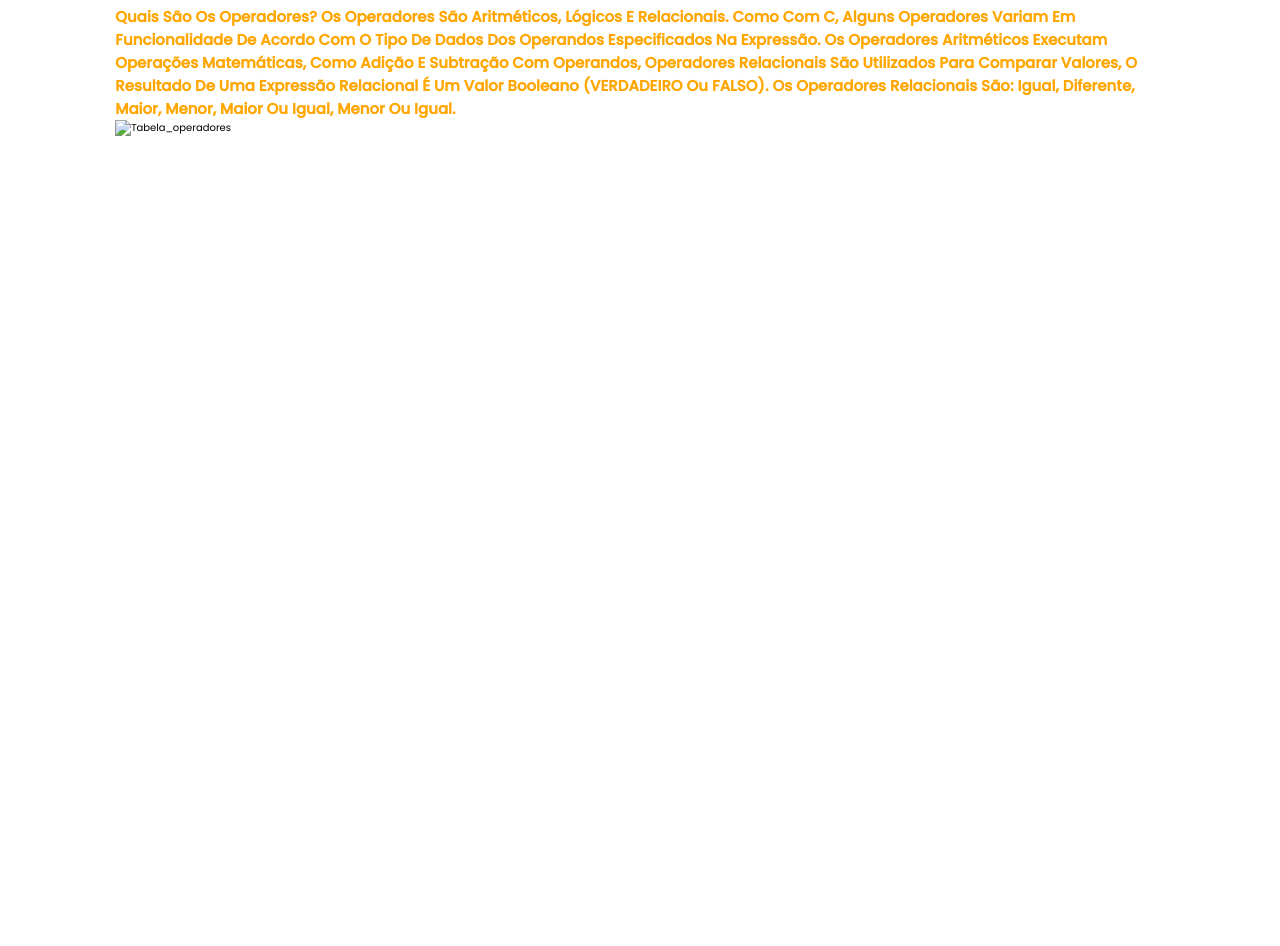
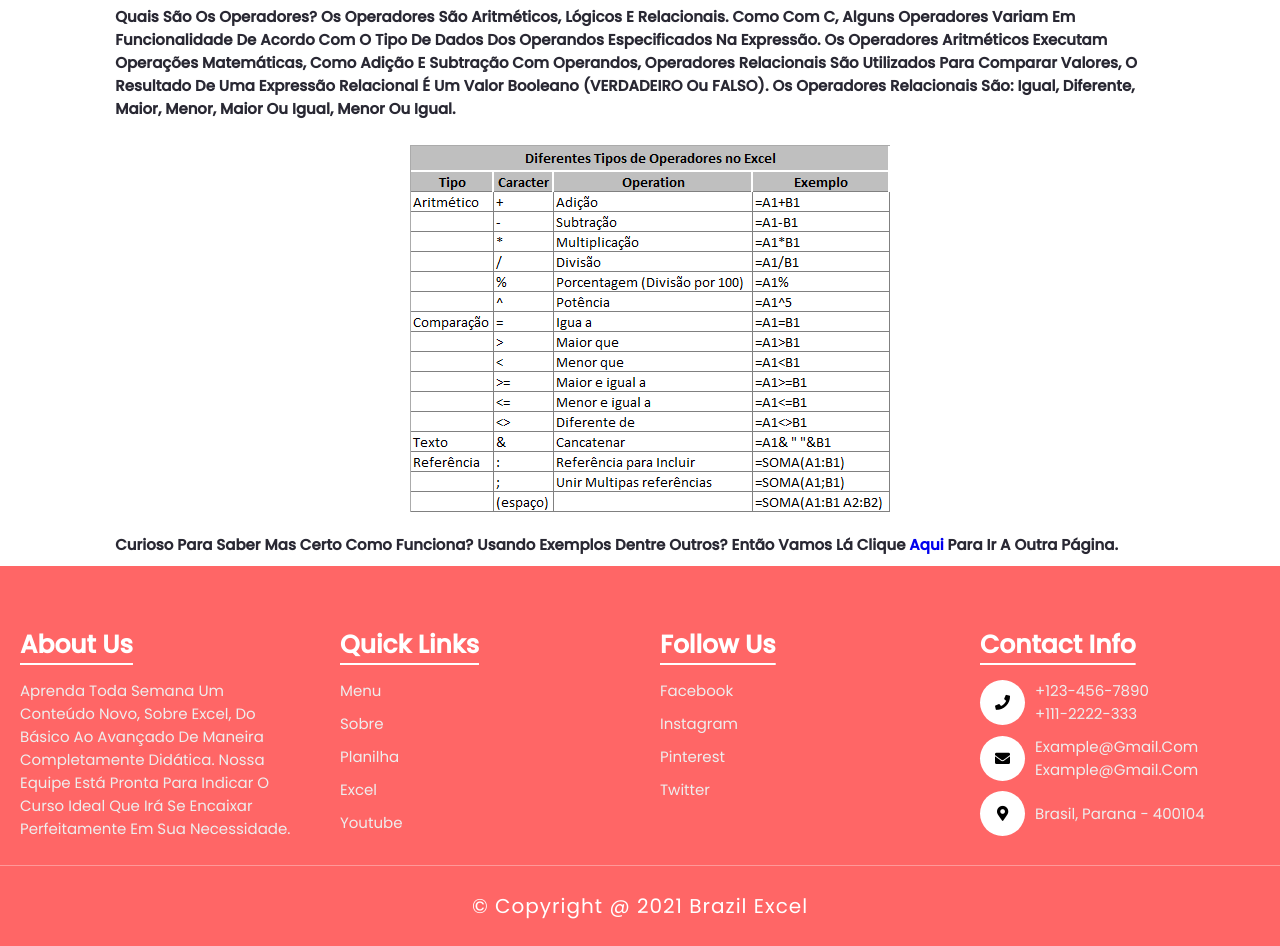
Before and after one commit to ZkDragonZk/brazil-excel, a plain HTML site: page formula.html in a window 1280 px wide. Shown: the part 1280-2226 px from the top of the page. Before the commit the page ends 1600 px from the top, so only its background shows below. Drawn offline with Linux system fonts and the light colour scheme.

Commit message:
Add files via upload

```diff
--- a/formula.html
+++ b/formula.html
@@ -5,6 +5,7 @@
     <meta http-equiv="X-UA-Compatible" content="IE=edge">
     <meta name="viewport" content="width=device-width, initial-scale=1.0">
     <link rel="stylesheet" href="src/css/plan.css">
+    <link rel="stylesheet" href="https://cdnjs.cloudflare.com/ajax/libs/font-awesome/5.9.0/css/all.min.css" integrity="sha512-q3eWabyZPc1XTCmF+8/LuE1ozpg5xxn7iO89yfSOd5/oKvyqLngoNGsx8jq92Y8eXJ/IRxQbEC+FGSYxtk2oiw==" crossorigin="anonymous" referrerpolicy="no-referrer" />
     <title>Brazil Excel - Planilhas</title>
 </head>
 <body>
@@ -27,7 +28,7 @@
         <div class="content">
             <h3>Tudo sobre Formulas</h3>
             <p>O que são formulas? e saias como usá-las de forma correta, para facilitar no desenvolvimento de projetos</p>
-            <a href="#" class="btn">Ler mais</a>
+            <a href="#formulas" class="btn">Ler mais</a>
         </div>
         <div class="image">
             <img src="src/img/logo_excel.png" alt="logo_excel" class="src">
@@ -38,9 +39,59 @@
         <h1 class="text1">O que são formulas no <span>EXCEL</span></h1>
         <h2>As fórmulas são uma série de instruções sendo criadas para realizar algum tipo de cálculo exemplo saber o faturamento de algum produto, ou desconto de algo, saber suas despesas dentre outros, podendo de um cálculo simples como somar o valor de duas células ou incorporar funções. ate mesmo avançadas para detectar tendências ou fazer previsões. Funções são fórmulas predefinidas e já estão disponíveis no Excel</h2>
         <h1 class="text2">O que são operadores no <span>EXCEL</span></h1>
-        <h2>Quais são os operadores? Os operadores são aritméticos, lógicos e relacionais. Como com C, alguns operadores variam em funcionalidade de acordo com o tipo de dados dos operandos especificados na expressão. Os operadores aritméticos executam operações matemáticas, como adição e subtração com operandos, Operadores relacionais são utilizados para comparar valores, o resultado de uma expressão relacional é um valor booleano (VERDADEIRO ou FALSO). Os operadores relacionais são: igual, diferente, maior, menor, maior ou igual, menor ou igual.</h2>
-        <img src="src/img/" alt="tabela_operadores">
-    </section>
+        <h2 id="formulas">Quais são os operadores? Os operadores são aritméticos, lógicos e relacionais. Como com C, alguns operadores variam em funcionalidade de acordo com o tipo de dados dos operandos especificados na expressão. Os operadores aritméticos executam operações matemáticas, como adição e subtração com operandos, Operadores relacionais são utilizados para comparar valores, o resultado de uma expressão relacional é um valor booleano (VERDADEIRO ou FALSO). Os operadores relacionais são: igual, diferente, maior, menor, maior ou igual, menor ou igual.</h2>
+        <img src="src/img/unknown.png" alt="tabela_operadores"> <!--VAMOS MUDAR AINDA PRA CERTO-->
+
+        <h2 class="staff">Curioso para saber mas certo como funciona? usando exemplos dentre outros? então vamos lá clique <a href="#">aqui</a> para ir a outra página.</h1>
+    </section class="teste">
+
+    <div class="footer">
+
+        <div class="box-container">
+
+            <div class="box">
+                <h3>about us</h3>
+                <p>Aprenda Toda Semana Um Conteúdo Novo, Sobre Excel, Do Básico Ao Avançado De Maneira Completamente Didática. Nossa Equipe Está Pronta Para Indicar O Curso Ideal Que Irá Se Encaixar Perfeitamente Em Sua Necessidade.</p>
+            </div>
+
+            <div class="box">
+                <h3>quick links</h3>
+                <a href="index.html">menu</a>
+                <a href="index.html">sobre</a>
+                <a href="index.html">planilha</a>
+                <a href="index.html">excel</a>
+                <a href="index.html">youtube</a>
+            </div>
+
+            <div class="box">
+                <h3>follow us</h3>
+                <a href="#">facebook</a>
+                <a href="#">instagram</a>
+                <a href="#">pinterest</a>
+                <a href="#">twitter</a>
+            </div>
+
+            <div class="box">
+                <h3>contact info</h3>
+                <div class="info">
+                    <i class="fas fa-phone"></i>
+                    <p> +123-456-7890 <br> +111-2222-333 </p>
+                </div>
+                <div class="info">
+                    <i class="fas fa-envelope"></i>
+                    <p> example@gmail.com <br> example@gmail.com </p>
+                </div>
+                <div class="info">
+                    <i class="fas fa-map-marker-alt"></i>
+                    <p> brasil, parana - 400104 </p>
+                </div>
+            </div>
+
+        </div>
+
+        <h1 class="credit"> &copy; copyright @ 2021 brazil excel </h1>
+
+    </div>
 
 </body>
 </html>
--- a/src/css/plan.css
+++ b/src/css/plan.css
@@ -49,6 +49,9 @@ section {
     transform: scale(1.1);
 }
 
+.test {
+    color: #f66;
+}
 
 /* NAVBAR */
 
@@ -150,7 +153,6 @@ header label {
     animation: float 3s linear infinite;
 }
 
-
 .home .content h3 {
     font-size: 5.5rem;
     color: #333;
@@ -204,7 +206,17 @@ header label {
 
 .formula h2 {
     padding-top: 16px;
-    color: rgb(255, 166, 0);
+    color: rgb(41, 40, 51);
+}
+
+.formula .one {
+    color: #f66;
+    font-size: 2.5rem;
+}
+
+.formula img {
+    padding-top: 25px;
+    padding-left: 295px;
 }
 
 .text2 {
@@ -218,3 +230,88 @@ header label {
     padding:1rem;
     padding-top: 80px;
 }
+
+.test .ltn {
+    justify-content: center;
+}
+
+.excel-logo .img {
+    font-size: 10px;
+}
+
+
+/* footer */
+
+.footer{
+    padding-top: 3rem;
+    background: #f66;
+    background-size: cover;
+    background-position: center;
+}
+
+.footer .box-container{
+    display: flex;
+    flex-wrap: wrap;
+}
+
+.footer .box-container .box{
+    flex:1 1 25rem;
+    margin:2rem;
+}
+
+.footer .box-container .box h3{
+    font-size: 2.5rem;
+    padding:1rem 0;
+    color:#fff;
+    text-decoration: underline;
+    text-underline-offset: 1rem;
+}
+
+.footer .box-container .box p{
+    font-size: 1.5rem;
+    padding:.5rem 0;
+    color:#eee;
+}
+
+.footer .box-container .box a{
+    display: block;
+    font-size: 1.5rem;
+    padding:.5rem 0;
+    color:#eee;
+}
+
+.footer .box-container .box a:hover{
+    text-decoration: underline;
+}
+
+.footer .box-container .box .info{
+    display: flex;
+    align-items: center;
+}
+
+.footer .box-container .box .info i{
+    margin:.5rem 0;
+    margin-right: 1rem;
+    border-radius: 50%;
+    background:#fff;
+    color:var(--pink);
+    font-size: 1.5rem;
+    height:4.5rem;
+    width:4.5rem;
+    line-height: 4.5rem;
+    text-align: center;
+}
+
+.footer .credit{
+    font-size: 2rem;
+    font-weight: normal;
+    letter-spacing: .1rem;
+    color:#fff;
+    border-top: .1rem solid #fff5;
+    padding:2.5rem 1rem;
+    text-align: center;
+}
+
+.staff {
+    padding-bottom: 10px;
+}
```
Also changed, not shown: index.html (+4 -4 lines), src/img/slide_48.jpg (added), src/img/unknown.png (added), 2 other files.
